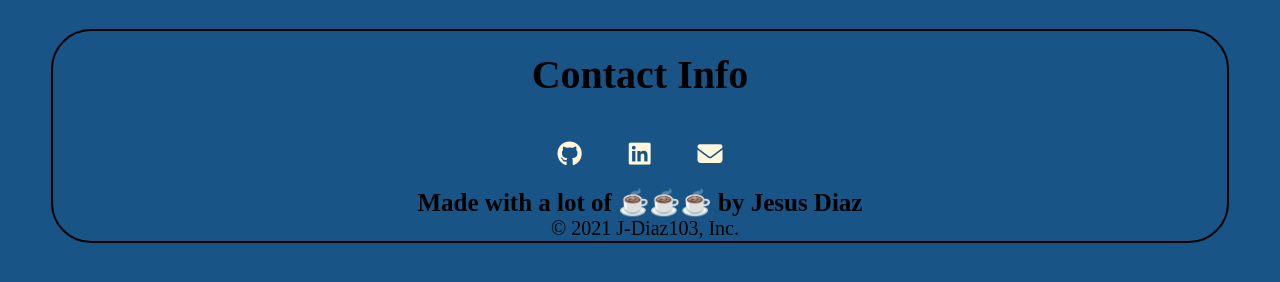
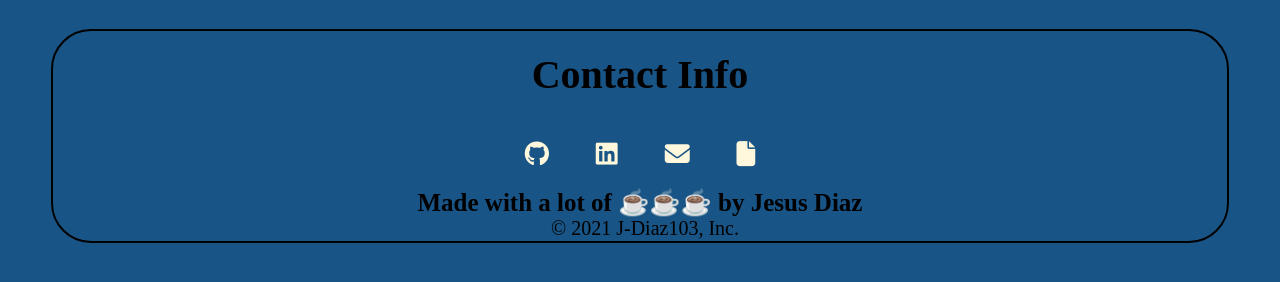
Before and after one commit to J-Diaz103/Portfolio-Repo-Homework, a plain HTML site: page index.html in a window 1280 px wide. Shown: the part 2110-2392 px from the top of the page. Drawn offline with Linux system fonts and the light colour scheme.

Commit message:
added the link to my resume and made span tags over links

```diff
--- a/index.html
+++ b/index.html
@@ -156,17 +156,25 @@
                     <ul class="contact-links">
                         <li >
                             <a href="https://github.com/J-Diaz103" target="_blank">
-                                <i class="fab fa-github"></i>
+
+                                <span title="My GitHub"><i class="fab fa-github"></i></span>
                             </a>
                         </li>
                         <li>
                             <a href="https://www.linkedin.com/in/j-diaz103" target="_blank">
-                                <i class="fab fa-linkedin"></i>
+
+                                <span title="My LinkedIn"><i class="fab fa-linkedin"></i></span>
                             </a>
                         </li>
                         <li>
                             <a href="mailto:eduardo.diaz103@gmail.com" target="_blank">
-                                <i class="fas fa-envelope"></i>
+
+                                <span title="Email me"><i class="fas fa-envelope"></i></span>
+                            </a>
+                        </li>
+                        <li>
+                            <a href="https://docs.google.com/document/d/1OTycB7Aqdb0xhNCopR4ZXWfDZM4dFQ3EVMqcrLFcHqc/edit?usp=sharing" target="_blank">
+                                <span title="My Resume"><i class="fas fa-file"></i></span>
                             </a>
                         </li>
                  </ul>
```
